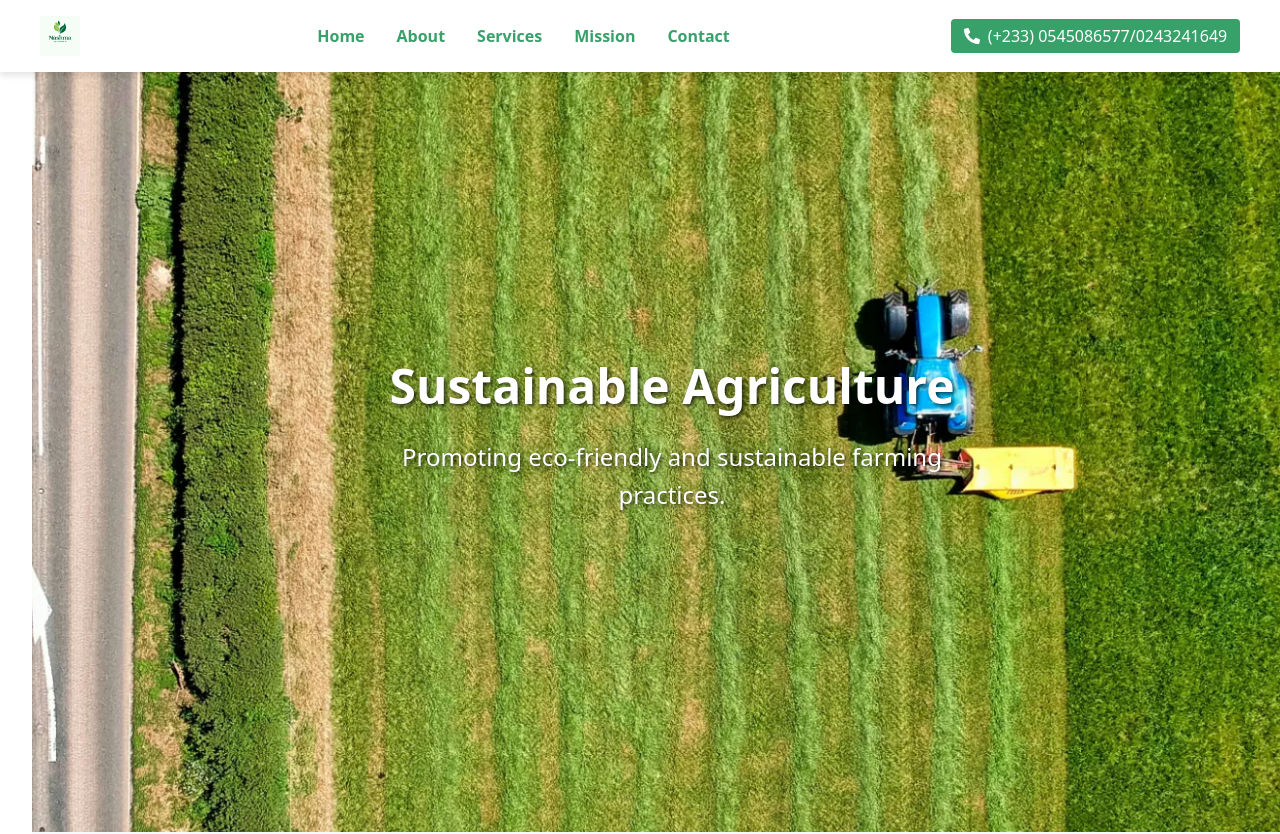
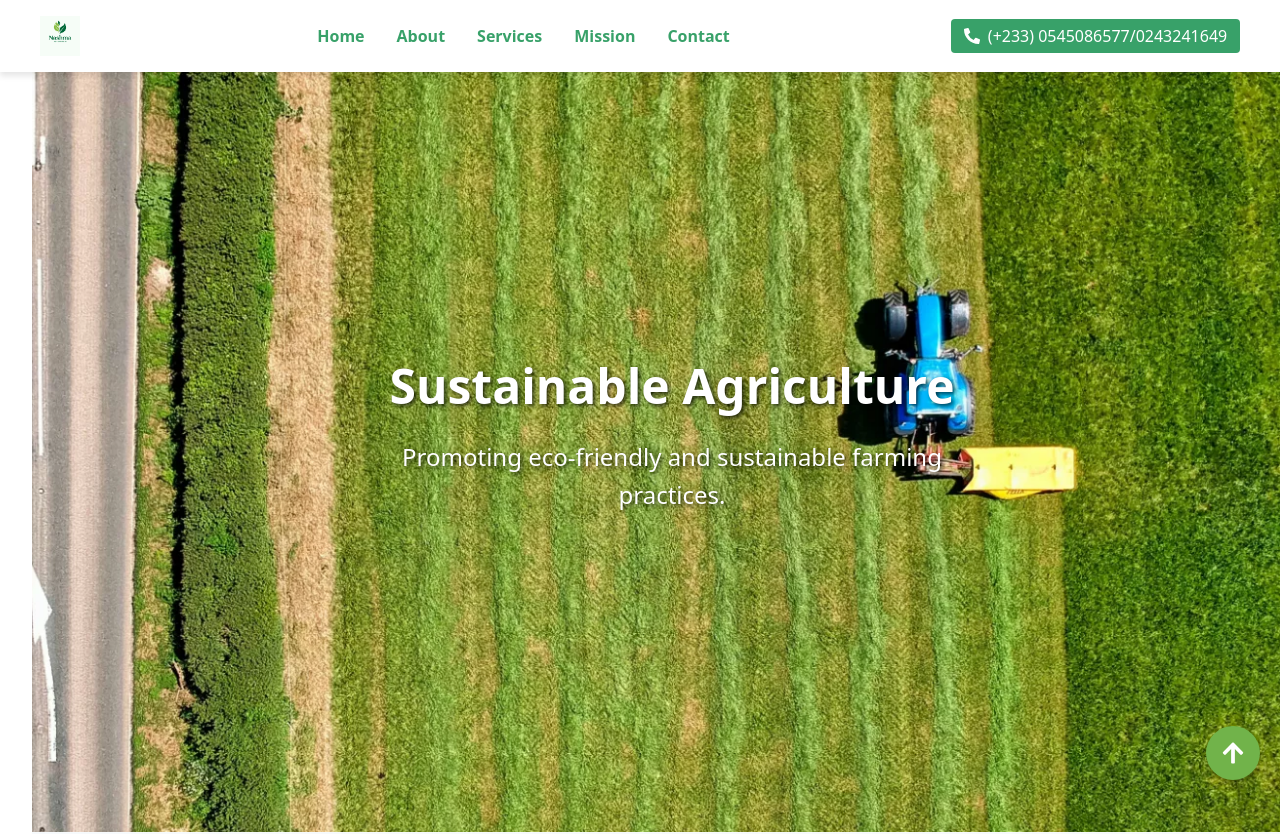
Before and after one commit to felix-atoma/nashma-agrobusiness, a React (Vite) app: page / in a window 1280 px wide. Shown: the top 834 px of the page. Built offline with nearby package versions, Linux system fonts and the light colour scheme.

Commit message:
green arrow implimentation

```diff
--- a/src/pages/Home.jsx
+++ b/src/pages/Home.jsx
@@ -1,9 +1,10 @@
 import React, { useState, useEffect } from "react";
 import ExperienceSection from "../components/ExperienceSection";
-import ServicesSection from "../components/servicesSection";
+import ServicesSection from "../components/servicesSection"
 import AgribusinessCounter from "../components/AgribusinessCounter";
 import WhyChooseUs from "../components/WhyChooseUs";
 import ContactPage from "../components/ContactPage";
+import { FaArrowUp } from "react-icons/fa"; // Import arrow icon
 
 // Import images directly or use public folder correctly
 const slides = [
@@ -29,6 +30,13 @@ const Home = () => {
 
     return () => clearInterval(interval); // Clean up interval
   }, []);
+
+  const scrollToTop = () => {
+    window.scrollTo({
+      top: 0,
+      behavior: "smooth",
+    });
+  };
 
   return (
     <div
@@ -143,6 +151,30 @@ const Home = () => {
         <WhyChooseUs />
         <ContactPage />
       </div>
+
+      {/* Scroll to Top Button */}
+      <button
+        onClick={scrollToTop}
+        style={{
+          position: "fixed",
+          bottom: "20px",
+          right: "20px",
+          backgroundColor: "#71B34A", // Green background
+          color: "#fff", // White color for the arrow
+          border: "none",
+          borderRadius: "50%",
+          padding: "15px",
+          cursor: "pointer",
+          boxShadow: "0 4px 6px rgba(0, 0, 0, 0.2)",
+          fontSize: "24px",
+          zIndex: 9999,
+          transition: "background-color 0.3s",
+        }}
+        onMouseOver={(e) => (e.target.style.backgroundColor = "#4A8A34")}
+        onMouseOut={(e) => (e.target.style.backgroundColor = "#71B34A")}
+      >
+        <FaArrowUp />
+      </button>
     </div>
   );
 };
```
